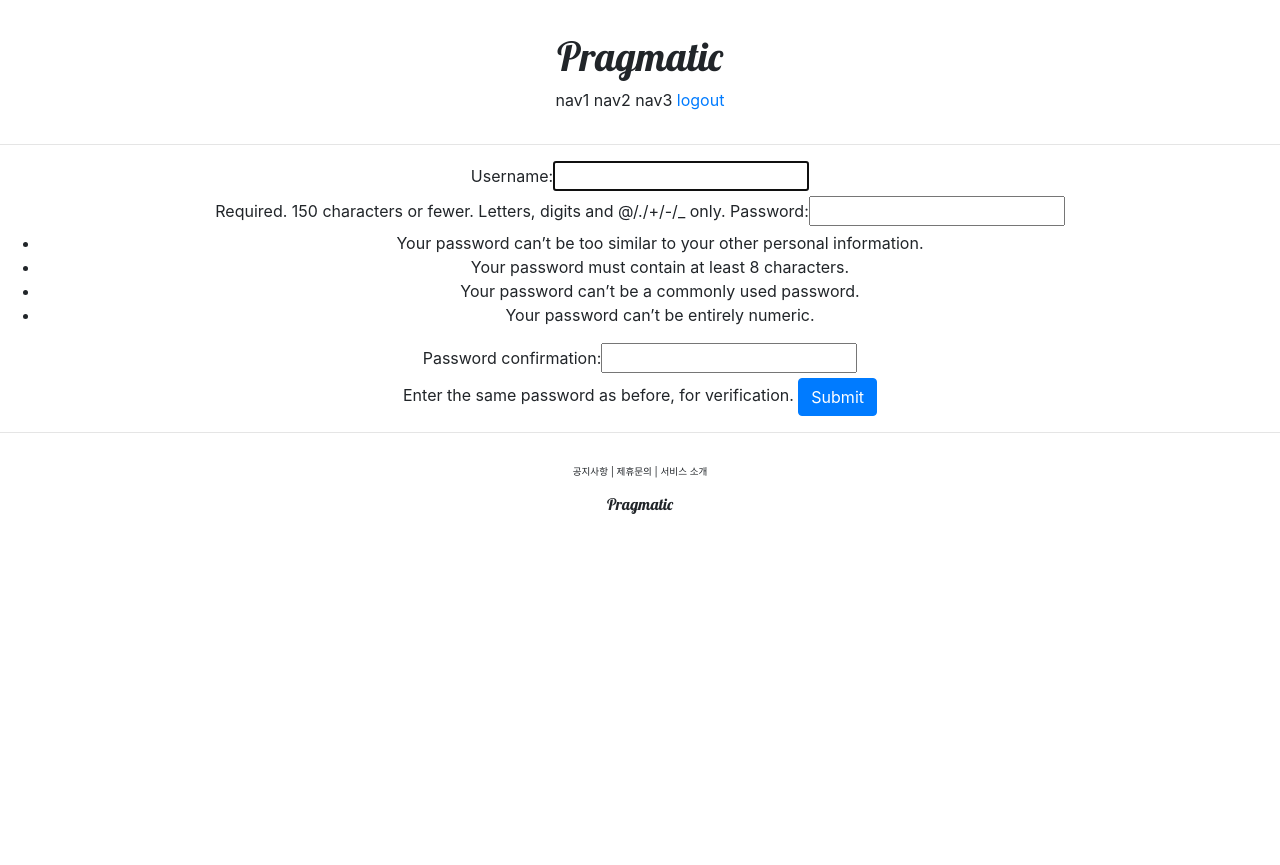
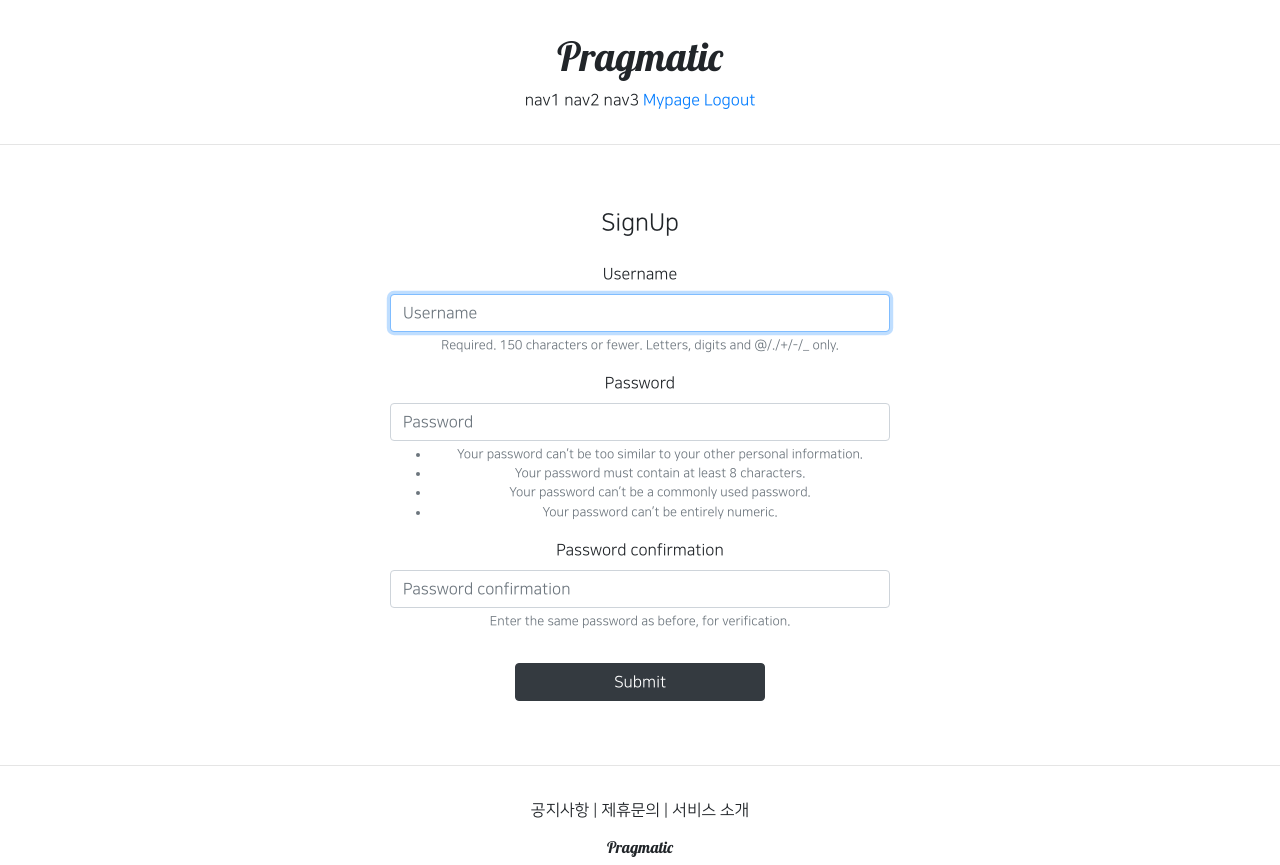
Before and after one commit to jinyeongyang/pragmatic, a Django app: page /account/create/ in a window 1280 px wide. Before the commit the page ends 514 px from the top, so only its background shows below. Run offline with Django 3.2, Linux system fonts and the light colour scheme; a user stored in the database is signed in; some libraries are stand-ins or nearby versions; some web fonts are replaced.

Commit message:
django course25 commit

```diff
--- a/accountapp/templates/accountapp/create.html
+++ b/accountapp/templates/accountapp/create.html
@@ -1,13 +1,16 @@
 {% extends 'base.html' %}
+{% load bootstrap4 %}
 
 {% block content %}
 
-    <div style="text-align: center">
-
+    <div class="pragmatic_500px_div">
+        <div class="mb-4">
+            <h4>SignUp</h4>
+        </div>
         <form action="{% url 'accountapp:create' %}" method="post">
             {% csrf_token %}
-            {{ form }}
-            <input type="submit" class="btn btn-primary">
+            {% bootstrap_form form %}
+            <input type="submit" class="btn btn-dark rounded-pill col-6 mt-3">
         </form>
     </div>
 
--- a/accountapp/urls.py
+++ b/accountapp/urls.py
@@ -1,7 +1,7 @@
 from django.contrib.auth.views import LoginView, LogoutView
 from django.urls import path
 
-from accountapp.views import hello_world, AccountCreateView
+from accountapp.views import hello_world, AccountCreateView, AccountDetailView, AccountUpdateView
 
 app_name = "accountapp"
 
@@ -12,4 +12,7 @@ urlpatterns =[
     path('logout/', LogoutView.as_view(), name='logout'),
 
     path('create/', AccountCreateView.as_view(), name='create'),
+    path('detail/<int:pk>', AccountDetailView.as_view(), name='detail'),
+    path('update/<int:pk>', AccountUpdateView.as_view(), name='update'),
+
 ]
--- a/accountapp/views.py
+++ b/accountapp/views.py
@@ -5,8 +5,9 @@ from django.shortcuts import render
 
 # Create your views here.
 from django.urls import reverse, reverse_lazy
-from django.views.generic import CreateView
+from django.views.generic import CreateView, DetailView, UpdateView
 
+from accountapp.forms import AccountUpdateForm
 from accountapp.models import HelloWorld
 
 
@@ -30,3 +31,15 @@ class AccountCreateView(CreateView):
     form_class = UserCreationForm
     success_url = reverse_lazy('accountapp:hello_world') #reverse는 클래스에서 사용 불가능 (함수용)
     template_name = 'accountapp/create.html'
+
+
+class AccountDetailView(DetailView):
+    model = User
+    context_object_name = 'target_user'
+    template_name = 'accountapp/detail.html'
+
+class AccountUpdateView(UpdateView):
+    model = User
+    form_class = AccountUpdateForm
+    success_url = reverse_lazy('accountapp:hello_world')
+    template_name = 'accountapp/update.html'
--- a/project1/settings.py
+++ b/project1/settings.py
@@ -54,6 +54,7 @@ INSTALLED_APPS = [
     'django.contrib.sessions',
     'django.contrib.messages',
     'django.contrib.staticfiles',
+    'bootstrap4',
     'accountapp',
 ]
 
--- a/project1/urls.py
+++ b/project1/urls.py
@@ -18,5 +18,7 @@ from django.urls import path, include
 
 urlpatterns = [
     path('admin/', admin.site.urls),
-    path('account/', include('accountapp.urls'))
+    path('account/', include('accountapp.urls')),
+
+
 ]
--- a/static/base.css
+++ b/static/base.css
@@ -2,11 +2,14 @@
     font-family: 'Lobster', cursive;
 }
 .pragmatic_footer_button {
-     font-size: 0.6rem;
+    font-size: 1rem;
 }
 .pragmatic_footer {
     text-align: center; margin-top: 2rem;
 }
-.pragmatic_header{
+.pragmatic_header {
     text-align: center; margin: 2rem 0;
 }
+.pragmatic_500px_div {
+    text-align: center; max-width: 500px; margin: 4rem auto;
+}
--- a/templates/base.html
+++ b/templates/base.html
@@ -1,7 +1,7 @@
 <!DOCTYPE html>
 <html lang="en">
 {% include 'head.html' %}
-<body>
+<body style="font-family: 'NanumSquareR';">
 
     {% include 'header.html' %}
 
--- a/templates/head.html
+++ b/templates/head.html
@@ -1,9 +1,8 @@
-{% load static %}
-
 
 <head>
     <meta charset="UTF-8">
     <title>pragmatic</title>
+    {% load static %}
 
 
 
@@ -13,8 +12,32 @@
 
     <!-- GOOGLE FONT LINK -->
     <link rel="preconnect" href="https://fonts.gstatic.com">
-<link href="https://fonts.googleapis.com/css2?family=Cute+Font&family=Do+Hyeon&family=Lobster&display=swap" rel="stylesheet">
+    <link href="https://fonts.googleapis.com/css2?family=Cute+Font&family=Do+Hyeon&family=Lobster&display=swap" rel="stylesheet">
 
     <!-- DEFAULT CSS LINK -->
     <link rel="stylesheet" type="text/css" href="{% static 'base.css' %}">
+
+    <style>
+        @font-face {
+            font-family: 'NanumSquareR';
+            src: local(NanumSquareR),
+            url("{% static 'fonts/NanumSquareR.ttf' %}") format("opentype");
+        }
+         @font-face {
+            font-family: 'NanumSquareEB';
+            src: local(NanumSquareEB),
+            url("{% static 'fonts/NanumSquareEB.otf' %}") format("opentype");
+        }
+         @font-face {
+            font-family: 'NanumSquareB';
+            src: local(NanumSquareB),
+            url("{% static 'fonts/NanumSquareB.otf' %}") format("opentype");
+        }
+         @font-face {
+            font-family: 'NanumSquareR';
+            src: local(NanumSquareR),
+            url("{% static 'fonts/NanumSquareR.otf' %}") format("opentype");
+        }
+
+    </style>
 </head>
--- a/templates/header.html
+++ b/templates/header.html
@@ -1,7 +1,7 @@
 
- <div class ="pragmatic_header">
+ <div class="pragmatic_header">
      <div>
-        <h1 class = "pragmatic_logo">Pragmatic</h1>
+        <h1 class="pragmatic_logo">Pragmatic</h1>
      </div>
      <div>
          <span>nav1</span>
@@ -9,11 +9,14 @@
          <span>nav3</span>
          {% if not user.is_authenticated %}
          <a href="{% url 'accountapp:login' %}?next={{ request.path }}">
-            <span>login</span>
+            <span>Login</span>
          </a>
          {% else %}
+         <a href="{% url 'accountapp:detail' pk=user.pk %}">
+             <span>Mypage</span>
+         </a>
          <a href="{% url 'accountapp:logout' %}?next={{ request.path }}">
-             <span>logout</span>
+             <span>Logout</span>
          </a>
          {% endif %}
      </div>
```
Also changed, not shown: accountapp/forms.py (added, +8 -0 lines), accountapp/templates/accountapp/detail.html (added, +26 -0 lines), accountapp/templates/accountapp/login.html (+6 -4 lines), accountapp/templates/accountapp/update.html (added, +17 -0 lines), db.sqlite3, static/fonts/NanumSquareB.otf (added), static/fonts/NanumSquareEB.otf (added), static/fonts/NanumSquareL.otf (added), static/fonts/NanumSquareR.otf (added).
